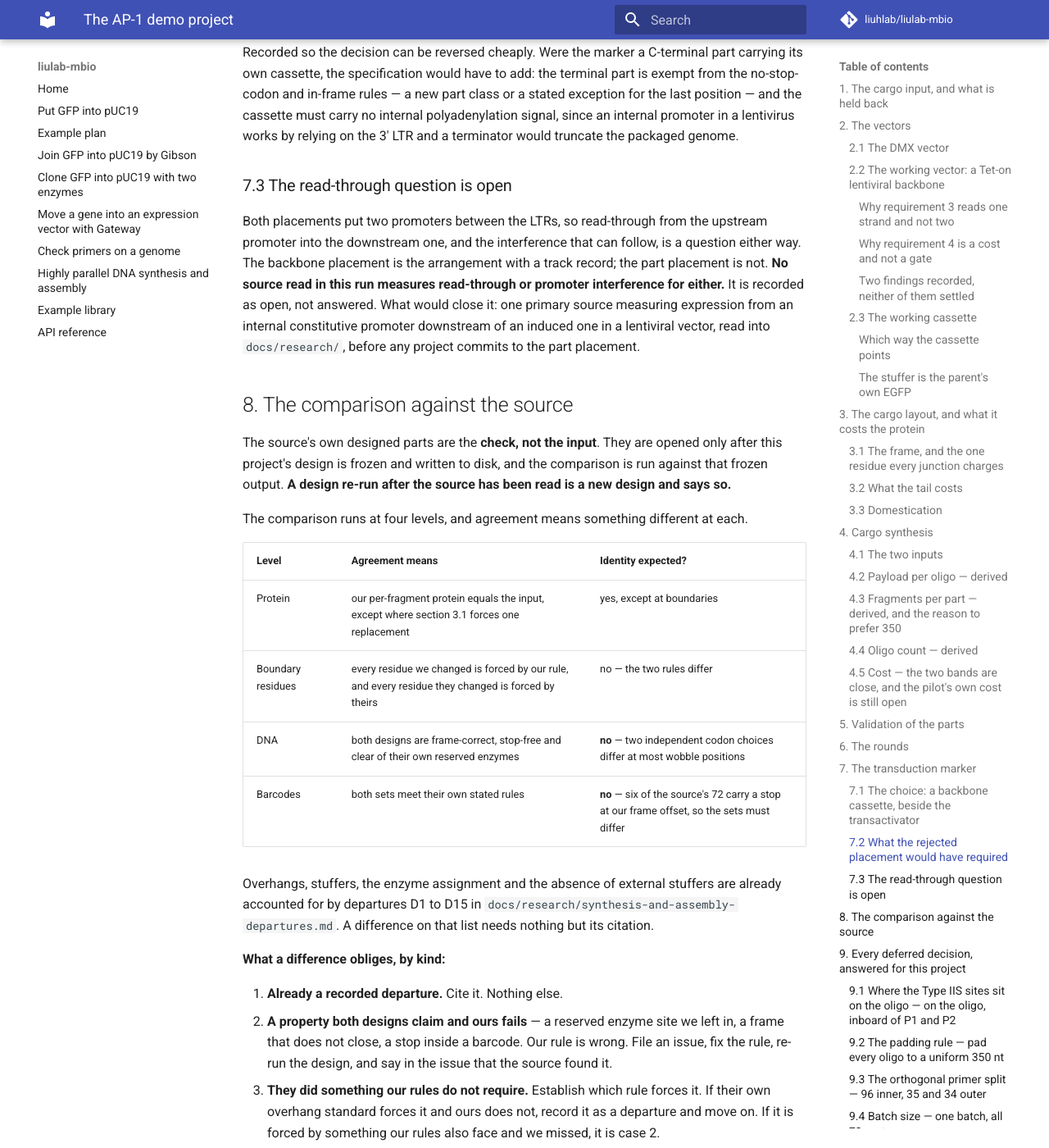
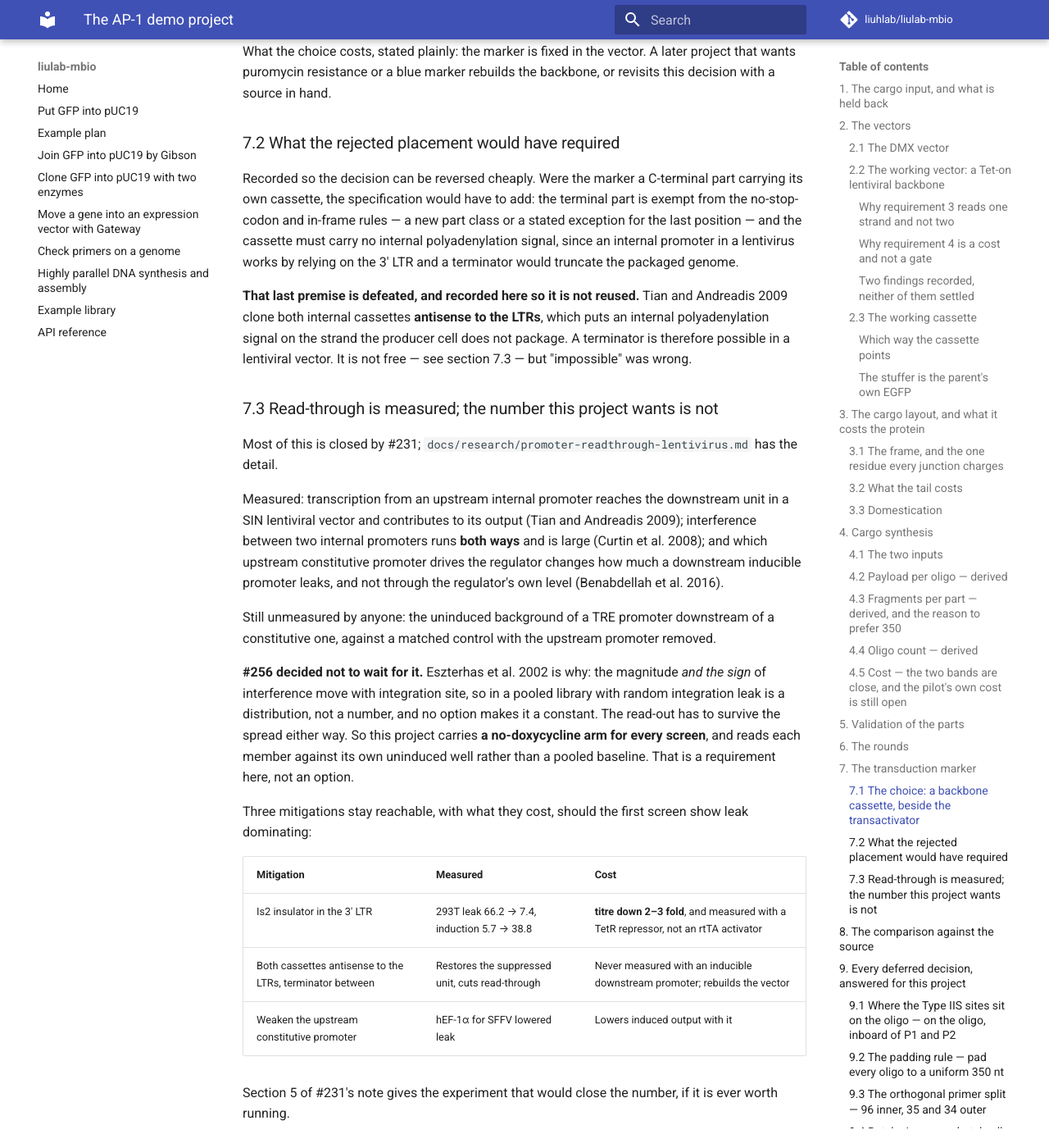
Before and after one commit to liuhlab/liulab-mbio, an MkDocs documentation site: the page built from docs/research/ap1-demo-project.md, in a window 1280 px wide and 1400 px high, scrolled down 12884 px. Shown: the whole window at 82% size. Built offline with MkDocs 1.6.1 and Material for MkDocs 9.7.7, drawn with Linux system fonts in a browser that asks for light colours; comment, search, counter and statistics services are not loaded; some of the changed text lies outside the part shown.

Commit message:
Fix the working vector's enzyme roles as a rule, not a pair of names (#256) (#277)
* Fix the working vector's enzyme roles as a rule, not a pair of names (#256)

The cargo enzyme is chosen per working vector, because the working vector is
the user's own. What the method fixes is the rule: distinct from BsmBI, a 4 nt
5' overhang, and no site in any molecule sharing its reaction. The gate reads
that rule, so an agent's choice and a pipeline's are judged the same way.

For pLVX-TetOne-Puro-GFP it returns PaqCI, which the map carries none of. The
domestication bill drops to two BsmBI sites, one of them free; all six BsaI
sites stay, the two unreachable LTR ones included, because BsaI never shares a
reaction with this vector.

Part 2 keeps section 7.1's arrangement. Eszterhas 2002 makes leak a
distribution rather than a number, so no option removes the no-doxycycline arm,
and the three mitigations are recorded with their measured costs instead.

Co-Authored-By: Claude Opus 5 <noreply@anthropic.com>

* Carry the cargo-enzyme choice to the molecules sharing its pot

Cargo, iGGA cargo and any working-cassette part are in the final-assembly
reaction, so the reaction-scoped rule makes them free of the cargo enzyme too.
The table said only the working vector was.

Co-Authored-By: Claude Opus 5 <noreply@anthropic.com>

---------

Co-authored-by: Claude Opus 5 <noreply@anthropic.com>

```diff
--- a/docs/research/ap1-demo-project.md
+++ b/docs/research/ap1-demo-project.md
@@ -79,9 +79,14 @@ against all four requirements, on 2026-10-06, in the package's own coordinates.
 requirements are restated below in the form that measurement left them in, and no number is
 recomputed here.
 
-1. **No BsaI and no BsmBI site outside the designed cassette; domesticate any that are there.**
-   Measured: six BsaI, two BsmBI. Which are removable, and what to do about the two sitting in
-   the LTRs, is a design decision and belongs to #256 rather than to this note.
+1. **No BsmBI and no cargo-enzyme site outside the designed cassette.** Measured: six BsaI, two
+   BsmBI. #256 settled the requirement by narrowing it — a site only has to go where its enzyme
+   shares a reaction with this vector — and chose **PaqCI as the cargo enzyme**, which this map
+   carries **zero** of across all 9,895 bp. **Two sites remain to remove, both BsmBI:** 5636 in
+   PuroR, synonymous and free; 3876 in the hPGK promoter, edited in place, the only untested
+   change on the vector and readable as the stuffer's doxycycline response. All six BsaI sites
+   stay, the two in the LTRs included, because BsaI never shares a reaction with this vector.
+   **Passes, at two edits.**
 2. **AmpR or CarbR**, because the DMX backbone the cargo leaves is KanR and the last transfer
    must not share a marker (departure D11). Measured: AmpR, intact, translating with one stop
    and it the last codon. **Passes.**
@@ -473,11 +478,12 @@ inside the backbone, upstream of the TRE promoter and its assembly cassette.
 
 Why:
 
-- **The alternative is not committable in this run.** Putting the marker in a part means a
-  second internal promoter inside the packaged transcript, and the read-through and
-  promoter-interference cost of that is a known trade that needs a source before it is
-  committed. No source for it was read here and this run downloads none, so choosing it would
-  put an uncited claim in the first project built against the method.
+- **The source now exists, and it argues against the alternative.** Putting the marker in a part
+  means a second internal promoter inside the packaged transcript. When this was first written
+  the cost of that was uncited, so the placement was rejected as not committable; #231 has since
+  measured it, and the measurement is a cost **against** a second internal promoter — Curtin et
+  al. 2008 find interference between two internal promoters running both ways and large. The
+  decision stands, on better grounds than it was made on.
 - **It needs no new part class.** The marker-as-a-part placement needs the terminal part exempted
   from the no-stop-codon and in-frame rules, which is a change to the method, not a choice
   inside it. The first project to exercise the method should not also be the first to bend it.
@@ -498,15 +504,44 @@ no-stop-codon and in-frame rules — a new part class or a stated exception for
 — and the cassette must carry no internal polyadenylation signal, since an internal promoter in
 a lentivirus works by relying on the 3' LTR and a terminator would truncate the packaged genome.
 
-### 7.3 The read-through question is open
+**That last premise is defeated, and recorded here so it is not reused.** Tian and Andreadis
+2009 clone both internal cassettes **antisense to the LTRs**, which puts an internal
+polyadenylation signal on the strand the producer cell does not package. A terminator is
+therefore possible in a lentiviral vector. It is not free — see section 7.3 — but "impossible"
+was wrong.
 
-Both placements put two promoters between the LTRs, so read-through from the upstream promoter
-into the downstream one, and the interference that can follow, is a question either way. The
-backbone placement is the arrangement with a track record; the part placement is not. **No
-source read in this run measures read-through or promoter interference for either.** It is
-recorded as open, not answered. What would close it: one primary source measuring expression
-from an internal constitutive promoter downstream of an induced one in a lentiviral vector,
-read into `docs/research/`, before any project commits to the part placement.
+### 7.3 Read-through is measured; the number this project wants is not
+
+Most of this is closed by #231; `docs/research/promoter-readthrough-lentivirus.md` has the
+detail.
+
+Measured: transcription from an upstream internal promoter reaches the downstream unit in a SIN
+lentiviral vector and contributes to its output (Tian and Andreadis 2009); interference between
+two internal promoters runs **both ways** and is large (Curtin et al. 2008); and which upstream
+constitutive promoter drives the regulator changes how much a downstream inducible promoter
+leaks, and not through the regulator's own level (Benabdellah et al. 2016).
+
+Still unmeasured by anyone: the uninduced background of a TRE promoter downstream of a
+constitutive one, against a matched control with the upstream promoter removed.
+
+**#256 decided not to wait for it.** Eszterhas et al. 2002 is why: the magnitude *and the sign*
+of interference move with integration site, so in a pooled library with random integration leak
+is a distribution, not a number, and no option makes it a constant. The read-out has to survive
+the spread either way. So this project carries **a no-doxycycline arm for every screen**, and
+reads each member against its own uninduced well rather than a pooled baseline. That is a
+requirement here, not an option.
+
+Three mitigations stay reachable, with what they cost, should the first screen show leak
+dominating:
+
+| Mitigation | Measured | Cost |
+| --- | --- | --- |
+| Is2 insulator in the 3' LTR | 293T leak 66.2 → 7.4, induction 5.7 → 38.8 | **titre down 2–3 fold**, and measured with a TetR repressor, not an rtTA activator |
+| Both cassettes antisense to the LTRs, terminator between | Restores the suppressed unit, cuts read-through | Never measured with an inducible downstream promoter; rebuilds the vector |
+| Weaken the upstream constitutive promoter | hEF-1α for SFFV lowered leak | Lowers induced output with it |
+
+Section 5 of #231's note gives the experiment that would close the number, if it is ever worth
+running.
 
 ## 8. The comparison against the source
 
--- a/docs/synthesis-and-assembly.md
+++ b/docs/synthesis-and-assembly.md
@@ -42,15 +42,38 @@ wherever the site itself sits.
 | Item | Sites to remove | Cut by |
 | --- | --- | --- |
 | Part carrier vector | BsmBI | — |
-| Parts | BsaI, BsmBI | BsmBI (release the part) |
+| Parts | BsaI, BsmBI, the cargo enzyme | BsmBI (release the part) |
 | DMX vector | BsaI, BsmBI, BbsI | BsmBI (insert cargo), BsaI (add a plate barcode, release cargo, release the iGGA donor), PmeI (blunt the donor backbone) |
 | DMX barcode kit | — | BsaI (release a barcode) |
-| Cargo | BsaI, BsmBI | BsmBI (insert into the DMX vector) |
-| iGGA cargo | BsaI, BsmBI, BbsI, SrfI, PmeI | BsmBI (insert into the DMX vector), BsaI (release as the donor), BbsI (open the destination), SrfI (cut a destination BbsI missed) |
-| Working vector | BsaI, BsmBI | BsmBI (insert the working cassette), BsaI (insert cargo) |
+| Cargo | BsaI, BsmBI, the cargo enzyme | BsmBI (insert into the DMX vector) |
+| iGGA cargo | BsaI, BsmBI, BbsI, SrfI, PmeI, the cargo enzyme | BsmBI (insert into the DMX vector), BsaI (release as the donor), BbsI (open the destination), SrfI (cut a destination BbsI missed) |
+| Working vector | BsmBI, and the cargo enzyme | BsmBI (insert the working cassette), the cargo enzyme (insert cargo) |
 | Final vector | — | — |
 
 `docs/research/synthesis-and-assembly-barcode-kit.md` has all 96 barcodes.
+
+#### The cargo enzyme is chosen per working vector
+
+Every other enzyme above is fixed by something physical: parts carry BsmBI flanks, the DMX
+vector carries BsaI outboard of BsmBI, the barcode kit releases with BsaI. The working vector
+is the user's own, so its cargo enzyme is not fixed and is searched for per vector.
+
+What binds the choice:
+
+- Distinct from BsmBI, so inserting cargo does not re-open the cassette
+- A 4 nt 5' overhang, so `TATG`/`AGGA`/`TTCC`/`CTAA` are unchanged
+- **No site in any molecule sharing its reaction, outside what it is meant to cut** — the
+  reaction-scoped rule, which the gate reads
+- A reaction and cycling protocol the package ships
+
+Three other molecules share the final-assembly pot and so inherit the choice: cargo, iGGA cargo,
+and any part in the working cassette. A 7 bp cutter costs them little — PaqCI's site is about
+four times rarer than the 6 bp sites already on their lists.
+
+The ccdB cassette's inner sites are whichever enzyme this returns, by synthesis or by the same
+re-tailoring PCR a part uses. Where the search returns nothing, the sites that blocked each
+candidate are the finding; see `docs/research/lentiviral-tolerance.md` for one vector class
+where the answer is already known.
 
 ### Parts
 
@@ -74,7 +97,8 @@ wherever the site itself sits.
 
 #### Input working vector
 
-- A backbone with no BsaI or BsmBI site, AmpR/CarbR, carrying `[TATG.BsmBI]─[stuffer cassette]─[BsmBI.CTAA]` at the cassette site
+- A backbone with no BsmBI and no cargo-enzyme site, AmpR/CarbR, carrying `[TATG.BsmBI]─[stuffer cassette]─[BsmBI.CTAA]` at the cassette site
+- Any other enzyme's sites are counted and recorded, not removed. A site only has to go where its enzyme shares a reaction with this vector
 - Stuffer cassette: RFP
 - The `ATG` of `TATG` is the start codon where the backbone carries a promoter and RBS before it. Otherwise the start sits in an N-terminal part
 
@@ -82,11 +106,12 @@ wherever the site itself sits.
 
 - `[TATG]─[N-terminal parts]─[ccdB cassette]─[C-terminal parts]─[CTAA]`
 - Either side is optional, and the ccdB cassette comes in a version to match each case
-- ccdB cassette (for later cargo insertion), supplied as a part in four versions:
-  - N and C parts: `[BsmBI.AGGA.BsaI]─[promoter+ccdB]─[BsaI.TTCC.BsmBI]`
-  - no N part: `[BsmBI.TATG]─GG─[AGGA.BsaI]─[promoter+ccdB]─[BsaI.TTCC.BsmBI]`
-  - no C part: `[BsmBI.AGGA.BsaI]─[promoter+ccdB]─[BsaI.TTCC]─GG─[CTAA.BsmBI]`
-  - neither: `[BsmBI.TATG]─GG─[AGGA.BsaI]─[promoter+ccdB]─[BsaI.TTCC]─GG─[CTAA.BsmBI]`
+- ccdB cassette (for later cargo insertion), supplied as a part in four versions, where `CE` is
+  the cargo enzyme chosen for this working vector:
+  - N and C parts: `[BsmBI.AGGA.CE]─[promoter+ccdB]─[CE.TTCC.BsmBI]`
+  - no N part: `[BsmBI.TATG]─GG─[AGGA.CE]─[promoter+ccdB]─[CE.TTCC.BsmBI]`
+  - no C part: `[BsmBI.AGGA.CE]─[promoter+ccdB]─[CE.TTCC]─GG─[CTAA.BsmBI]`
+  - neither: `[BsmBI.TATG]─GG─[AGGA.CE]─[promoter+ccdB]─[CE.TTCC]─GG─[CTAA.BsmBI]`
   - All four expose `AGGA`/`TTCC` for the cargo; a skipped side adds one Gly
 
 ### DMX vector
@@ -143,7 +168,7 @@ slot's primer site moves slot.
 | # | Step | In | Out | Decision |
 | --- | --- | --- | --- | --- |
 | 1 | Choose the cassette's parts | part collection | N-terminal and C-terminal parts, or neither | what each side carries, and whether either is skipped |
-| 2 | Take the matching ccdB cassette | four versions | the one fitting which sides are used | — |
+| 2 | Take the matching ccdB cassette | four versions | the one fitting which sides are used | the cargo enzyme, and so which cassette set |
 | 3 | Retailor an overhang | part plasmid | BsmBI-tailed PCR product | whether a part's default pair fits this cassette |
 | 4 | Assemble | input working vector, parts | working vector | — |
 | 5 | Screen and pick | transformants | candidate clones | — |
@@ -261,9 +286,15 @@ any other.
 | --- | --- | --- | --- | --- |
 | 1 | Pick the working vector | working vector stock | — | which application |
 | 2 | Pick the cargo | DMX library or chosen wells | — | which cargo, and how it is pooled |
-| 3 | Assemble in one pot with BsaI | both | final vector | — |
+| 3 | Assemble with the cargo enzyme | both | final vector | whether the cargo is released in its own tube first |
 | 4 | Clean up and electroporate | reaction | the library | how many colonies |
 | 5 | Read representation | the library | what survived the transfer | screen it, or transfer again |
+
+**Step 3.** One pot where the cargo enzyme is also what releases cargo from the DMX backbone.
+Otherwise two stages in one tube: release with BsaI and PmeI, heat-kill, then add the working
+vector, the cargo enzyme and ligase. A Gibson link or a re-tailoring PCR does the same job at a
+different price. This is the one reaction where the working vector meets DMX-derived material,
+because the iGGA rounds all finish first.
 
 Neither by-product needs a check.
 
@@ -307,7 +338,7 @@ and `docs/research/synthesis-and-assembly-barcode-kit.md`.
 
 | Kind | Items |
 | --- | --- |
-| Type IIS enzymes | BsaI-HFv2, BsmBI, BbsI |
+| Type IIS enzymes | BsaI-HFv2, BsmBI, BbsI, and the cargo enzyme chosen for the working vector (PaqCI needs its activator oligo) |
 | Blunt cutters | SrfI, PmeI |
 | Ligases | T4 DNA ligase; T7 DNA ligase with StickTogether buffer |
 | Clean-up | SPRI beads; a column clean-up kit; a plasmid prep kit |
```
